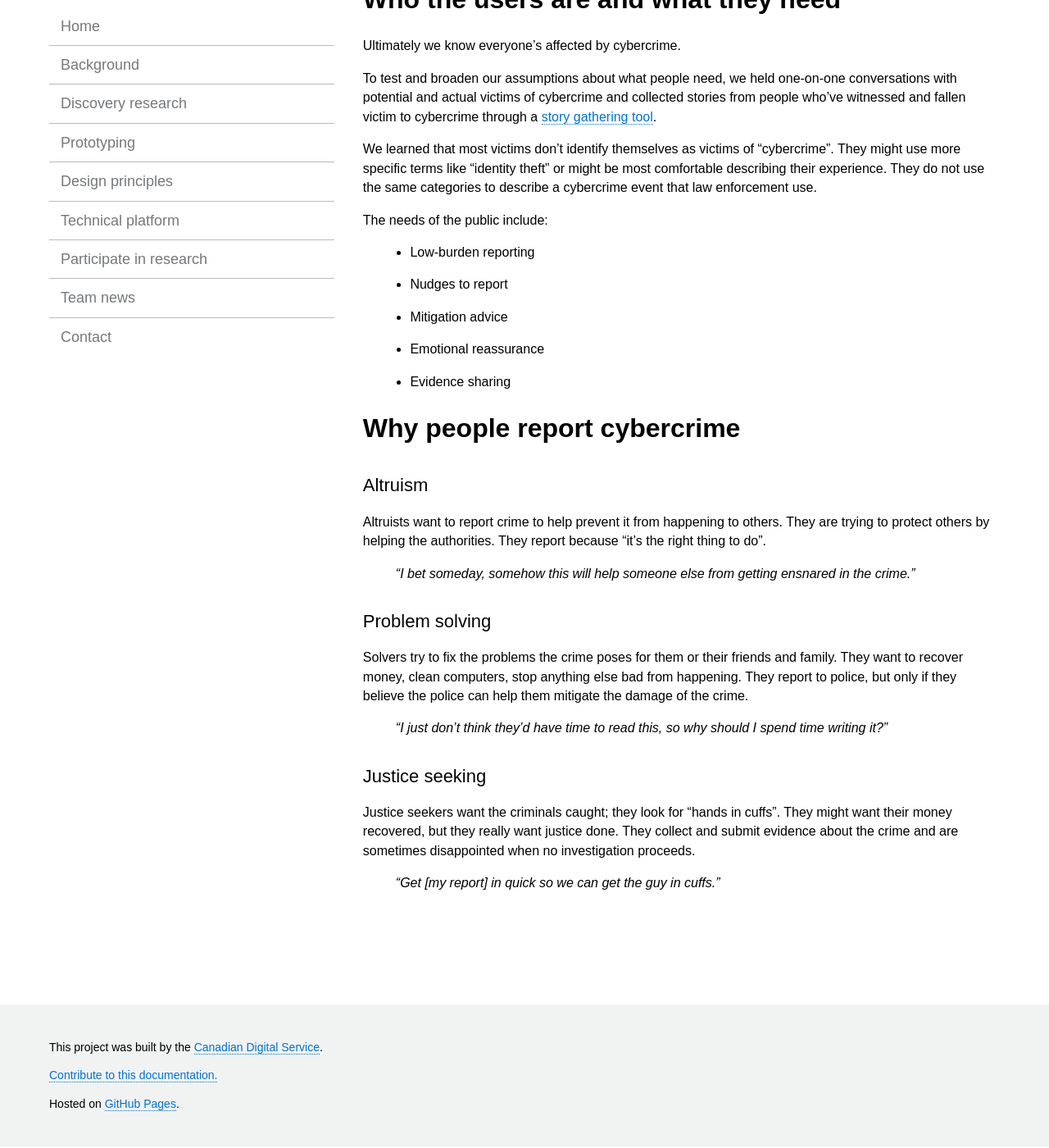
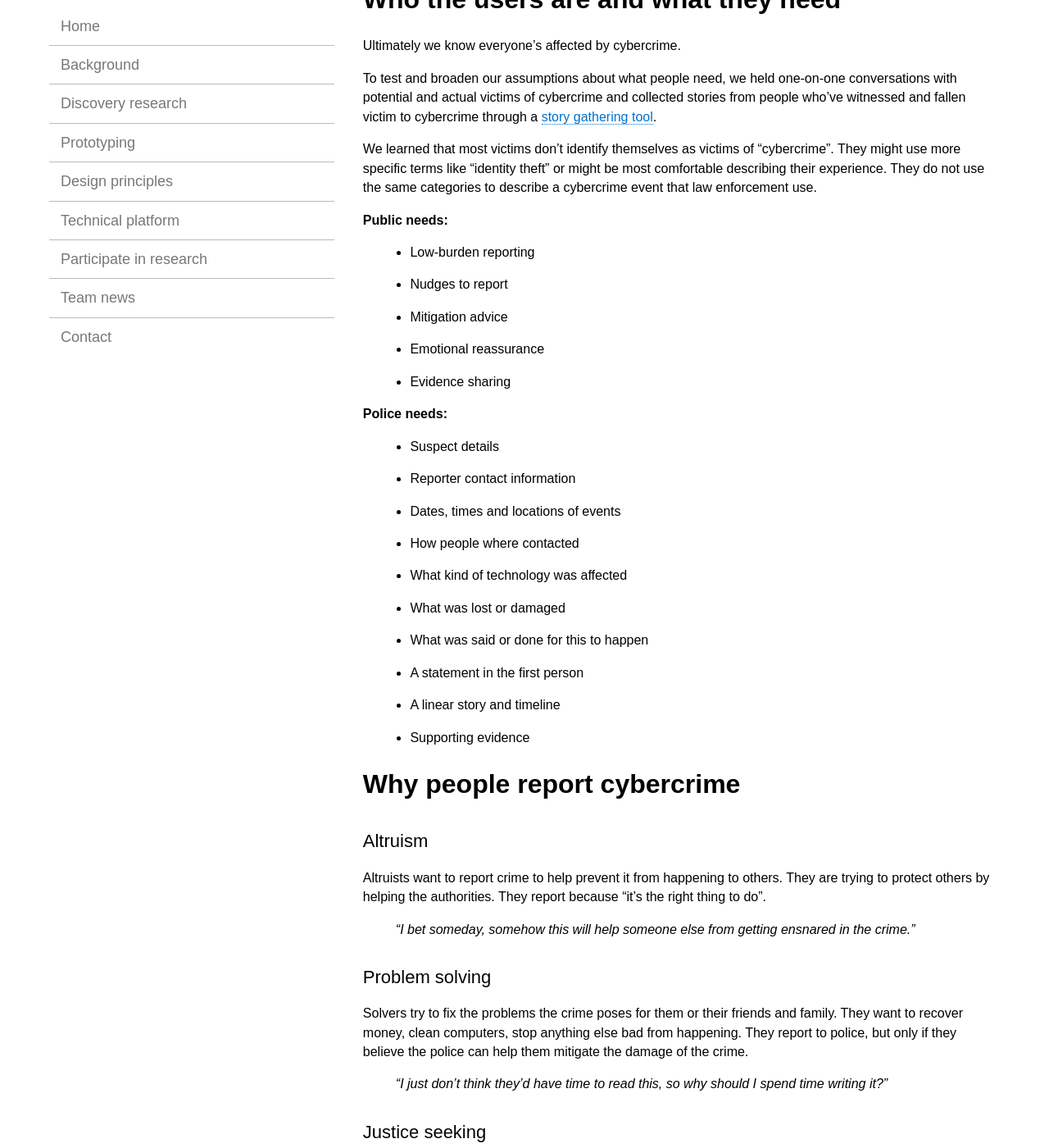
Before and after one commit to cds-snc/rcmp-report-a-cybercrime-alpha-documentation, a Jekyll site: the page built from _pages/en/discovery.md, in a window 1280 px wide and 1400 px high, scrolled down 228 px. Shown: the whole window at 82% size. Built offline with Jekyll 4.4.1, drawn with Linux system fonts in a browser that asks for light colours; some of the changed text lies outside the part shown.

Commit message:
Update discovery.md

```diff
--- a/_pages/en/discovery.md
+++ b/_pages/en/discovery.md
@@ -14,12 +14,24 @@ To test and broaden our assumptions about what people need, we held one-on-one c
 
 We learned that most victims don't identify themselves as victims of "cybercrime". They might use more specific terms like "identity theft" or might be most comfortable describing their experience. They do not use the same categories to describe a cybercrime event that law enforcement use.
 
-The needs of the public include:
+**Public needs:**
 > * Low-burden reporting
 > * Nudges to report
 > * Mitigation advice
 > * Emotional reassurance
 > * Evidence sharing
+
+**Police needs:**
+ > * Suspect details
+ > * Reporter contact information
+ > * Dates, times and locations of events
+ > * How people where contacted
+ > * What kind of technology was affected
+ > * What was lost or damaged
+ > * What was said or done for this to happen
+ > * A statement in the first person
+ > * A linear story and timeline
+ > * Supporting evidence
 
 # Why people report cybercrime
 
@@ -35,9 +47,16 @@ Solvers try to fix the problems the crime poses for them or their friends and fa
 
 > *"I just don't think they'd have time to read this, so why should I spend time writing it?"*
 
-
 ## Justice seeking
 
 Justice seekers want the criminals caught; they look for "hands in cuffs". They might want their money recovered, but they really want justice done. They collect and submit evidence about the crime and are sometimes disappointed when no investigation proceeds.
 
 > *"Get [my report] in quick so we can get the guy in cuffs."*
+
+# Why people don't report cybercrime
+
+## Feeling embarrassed, ashamed, at fault
+
+## Not knowing what the options are for reporting
+
+## Being disappointed or intimidated by law enforcement in the past
```
